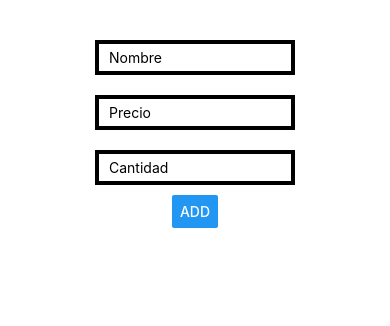
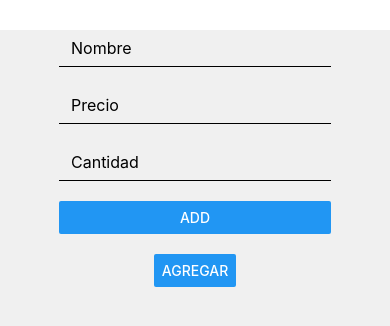
Before and after one commit to ivanpch10/proyect-app, a React Native app: screen / in a window 390 px wide. Shown: the top 326 px of the page. Built offline with nearby package versions, Linux system fonts and the light colour scheme.

Commit message:
2da entrega

```diff
--- a/App.js
+++ b/App.js
@@ -13,6 +13,7 @@ export default function App() {
   const [products, setProducts] = useState([])
   const [productSelected, setproductSelected] = useState({})
   const [modalVisible, setModalVisible] = useState(false)
+  const [isCompleted, setIsCompleted] = useState(false);
 
   const handlerAddProduct = () => {
       //setProducts([...products, {title:newTitleProduct,price:newPriceProduct}])
@@ -26,12 +27,13 @@ export default function App() {
       setNewTitleProducts("") //vacio productos
       setNewPriceProducts("") //vacio precio
       setNewQuantityProducts("")
+      setIsCompleted(true)
     }
 
     const handlerModal = (item) => { //cuando quiero borrar, seteo el producto que voy a borrar
         console.log(item) //para consologuear que item quiero eliminar
         setproductSelected(item)
-          setModalVisible(true)
+        setModalVisible(!modalVisible)
     }
 
     const handlerDeleteProduct = () => {
@@ -41,6 +43,7 @@ export default function App() {
 return (
   <View style={styles.container}>
     <AddProduct
+    style ={styles.inputContainer}
       valueTitle = {newTitleProduct}
       valuePrice = {newPriceProduct}
       valueQuantity = {newQuantityProduct}
@@ -50,6 +53,13 @@ export default function App() {
       addProduct = {handlerAddProduct}
     />
     {/* flatlist con items que se destructuran y listas de productos q devuelve componentes*/}
+
+    <Button
+      title={isCompleted ? 'Completado' : 'Agregar'}
+      onPress={isCompleted ? undefined : handlerAddProduct}
+      style={isCompleted ? styles.completedButton : styles.addButton}
+      titleStyle={isCompleted ? styles.completedButtonText : styles.addButtonText}
+    />
 
       <ListProduct
         products = {products}
@@ -68,33 +78,45 @@ export default function App() {
   </View>
 );
 }
-//ejemplo anterior
- {/* <View style={styles.cardProduct}>
-            <Text style={styles.cardTitle}>Coca Cola</Text>
-            <Text>2500 $</Text>
-            <Button title= "DEL"></Button>
-            </View>//
-            <View style={styles.listContainer}>
-          <View style={styles.cardProduct}>
-            <Text style={styles.cardTitle}>Fanta</Text>
-            <Text>2200 $</Text>
-            <Button title= "DEL"></Button>
-            </View>
-            <View style={styles.listContainer}>
-          <View style={styles.cardProduct}>
-            <Text style={styles.cardTitle}>Aquarius</Text>
-            <Text>1800 $</Text>
-            <Button title= "DEL"></Button>
-            </View>
-        </View>
-      </View> */}
 
 
 const styles = StyleSheet.create({
 container: {
   flex: 1,
   alignItems: 'center',
-    justifyContent: 'start',
+  justifyContent: 'flex-start',
   marginTop: 30,
+  backgroundColor: '#f0f0f0',
+  paddingHorizontal: 20,
+},
+inputContainer: {
+  flexDirection: 'row',
+  justifyContent: 'space-between',
+  alignItems: 'center',
+  marginBottom: 20,
+},
+addButton: {
+  backgroundColor: 'blue',
+  paddingVertical: 12,
+  paddingHorizontal: 20,
+  borderRadius: 5,
+  alignItems: 'center',
+},
+addButtonText: {
+  color: 'white',
+  fontWeight: 'bold',
+  fontSize: 16,
+},
+completedButton: {
+  backgroundColor: 'green', // Estilo para el botón completado
+  paddingVertical: 12,
+  paddingHorizontal: 20,
+  borderRadius: 5,
+  alignItems: 'center',
+},
+completedButtonText: {
+  color: 'white',
+  fontWeight: 'bold',
+  fontSize: 16,
 },
 });
--- a/src/components/AddProduct.js
+++ b/src/components/AddProduct.js
@@ -13,33 +13,53 @@ const AddProduct = ({valueTitle, valuePrice, valueQuantity, onChangeTitle, onCha
        style={styles.input}
        placeholder='Precio'
        value={valuePrice}
+       keyboardType="numeric"
        onChangeText={(t)=> onChangePrice(t)}
        />
        <TextInput
        style={styles.input}
        placeholder='Cantidad'
+       keyboardType="numeric"
        value={valueQuantity}
        onChangeText={(t)=> onChangeQuantity(t)}
        />
-      <Button title="ADD" onPress={addProduct}
+       <Button
+       title="ADD"
+       onPress={addProduct}
+       style={styles.addButton}
+       titleStyle={styles.addButtonText}
        //onPress={()=> console.log(`El Producto agregado es: ${newTitleProduct} y su Precio es: ${newPriceProduct}`)}
        />
      </View>
  ); };
  const styles = StyleSheet.create({
   inputContainer: {
-        flexDirection: "column",
-        alignItems: "center",
-        width:"100%",
-        justifyContent: "space-around"
+    flexDirection: 'column',
+    justifyContent: 'center',
+    alignItems: 'stretch',
+    marginBottom: 20,
   },
   input: {
-        borderWidth: 4,
-        paddingHorizontal: 10,
-        paddingVertical: 5,
-        width:200,
-        margin:10,
-      }
+    borderBottomWidth: 1,
+    borderBottomColor: 'black',
+    paddingVertical: 8,
+    paddingHorizontal: 12,
+    fontSize: 16,
+    marginBottom: 20,
+  },
+  addButton: {
+    backgroundColor: 'blue',
+    paddingVertical: 12,
+    paddingHorizontal: 20,
+    borderRadius: 5,
+    alignItems: 'center',
+  },
+  addButtonText: {
+    color: 'white',
+    fontWeight: 'bold',
+    fontSize: 16,
+  },
+
  })
 
 export default AddProduct
--- a/src/components/ModalDelete.js
+++ b/src/components/ModalDelete.js
@@ -1,6 +1,7 @@
 import {Modal, View, Text, Button,StyleSheet} from "react-native"
 
 const ModalDelete = ({product,visible, onModal, onDelete}) => {
+
 
   return (     <Modal
     visible={visible}
@@ -9,27 +10,40 @@ const ModalDelete = ({product,visible, onModal, onDelete}) => {
         <View style={styles.modalContent}>
             <Text style={styles.modalText}>Está seguro que desea eliminarlo?</Text>
             <Text style={styles.modalText}>{product.title}</Text>
+        <View style={styles.modalButtons}>
             <Button title="Confirmar" onPress={onDelete}/>
             <Button title="Cerrar" onPress={()=>onModal(false)}/>
+        </View>
         </View>
     </View>
 </Modal>
 );};
 
 const styles = StyleSheet.create({
-    modalContainer:{
-        flex:1,
-        alignItems: "center",
-        justifyContent: "center"
+modalContainer: {
+flex: 1,
+justifyContent: 'center',
+alignItems: 'center',
+backgroundColor: 'rgba(0, 0, 0, 0.5)',
 },
-      modalContent:{
+modalContent: {
 width: "80%",
-        borderWidth:2,
-        padding:10,
-        gap:10,
+borderWidth: 2,
+padding: 10,
+gap: 10,
+borderColor: 'blue', // Por ejemplo, un nuevo color para el borde
+borderRadius: 8, // Agregando bordes redondeados
+backgroundColor: 'white', // Cambiando el color de fondo del contenido modal
 },
-      modalText:{
-        textAlign: "center"
-      }
+modalText: {
+marginBottom: 20,
+fontSize: 18,
+},
+modalButtons: {
+flexDirection: 'row',
+justifyContent: 'space-around',
+width: '100%',
+marginTop: 10,
+},
 })
 export default ModalDelete
```
Lines whose indentation alone changed are shown as unchanged.
